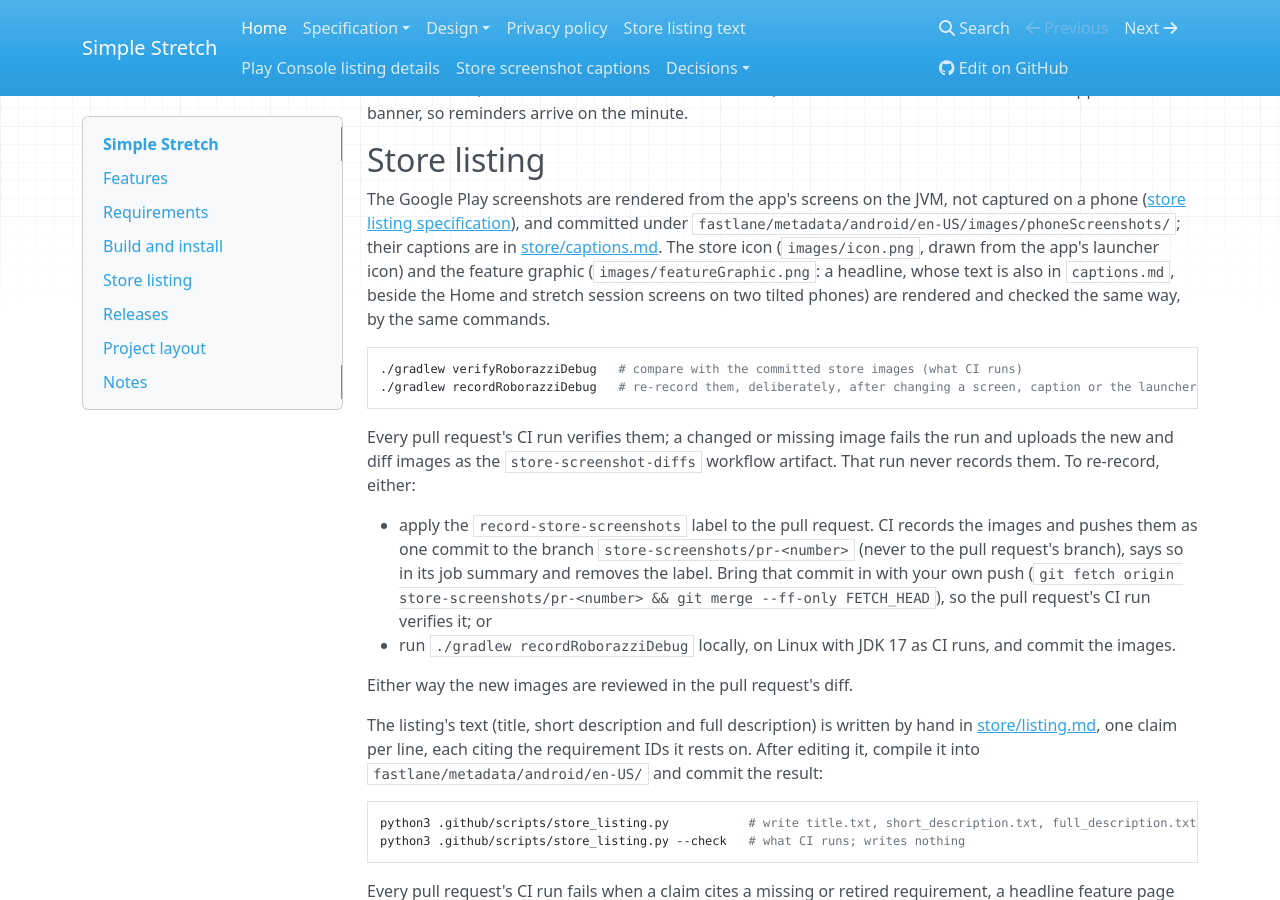
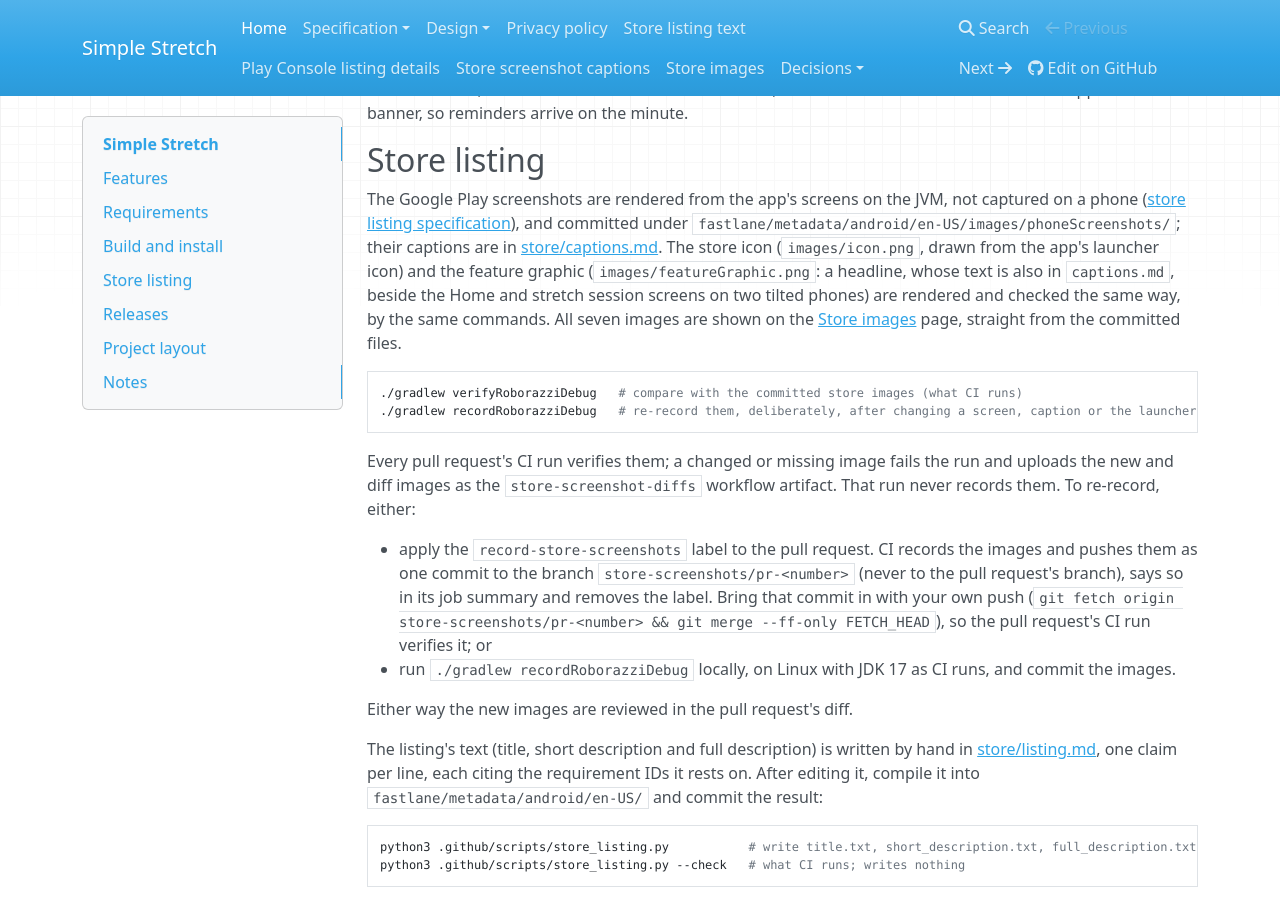
Before and after one commit to derekwinters/simple-stretch-android, an MkDocs documentation site: the page built from docs/index.md, in a window 1280 px wide and 900 px high, scrolled down 1669 px. Built offline with MkDocs 1.6.1, drawn with Linux system fonts in a browser that asks for light colours; nearby versions of some CDN libraries.

Commit message:
docs(store): show the store listing images on a docs page
Co-Authored-By: Claude Opus 5.5 <noreply@anthropic.com>

````diff
--- a/docs/index.md
+++ b/docs/index.md
@@ -87,7 +87,8 @@ phone ([store listing specification](spec/store-listing.md)), and committed unde
 [store/captions.md](store/captions.md). The store icon (`images/icon.png`, drawn from the app's
 launcher icon) and the feature graphic (`images/featureGraphic.png`: a headline, whose text is
 also in `captions.md`, beside the Home and stretch session screens on two tilted phones) are
-rendered and checked the same way, by the same commands.
+rendered and checked the same way, by the same commands. All seven images are shown on the
+[Store images](store/images.md) page, straight from the committed files.
 
 ```sh
 ./gradlew verifyRoborazziDebug   # compare with the committed store images (what CI runs)
--- a/mkdocs.yml
+++ b/mkdocs.yml
@@ -1,7 +1,9 @@
 # The documentation site, built with plain MkDocs and published to GitHub Pages by
 # .github/workflows/docs.yml. Every page is a Markdown file committed under docs/; nothing is
-# generated or copied at build time. CHANGELOG.md, CLAUDE.md and .ai-sdlc/ are deliberately not
-# part of the site.
+# generated or copied at build time. The store images (store/images.md) arrive through the
+# committed symlink docs/store/images, which points at fastlane/metadata/android/en-US/images/;
+# MkDocs follows it, so no build step is involved (STORE-DOCS-001). CHANGELOG.md, CLAUDE.md and
+# .ai-sdlc/ are deliberately not part of the site.
 site_name: Simple Stretch
 site_description: A small Android app that reminds you to stretch during the day, on your own schedule.
 repo_url: https://github.com/derekwinters/simple-stretch-android
@@ -41,6 +43,7 @@ nav:
   - Store listing text: store/listing.md
   - Play Console listing details: store/play-console.md
   - Store screenshot captions: store/captions.md
+  - Store images: store/images.md
   - Decisions:
       - 0001 Debug signing until a release keystore: adr/0001-debug-signing-until-release-keystore.md
       - 0002 Release signing with a stable keystore: adr/0002-release-signing-with-a-stable-keystore.md
````
Also changed, not shown: docs/store/images.md (added, +38 -0 lines), 2 other files.
